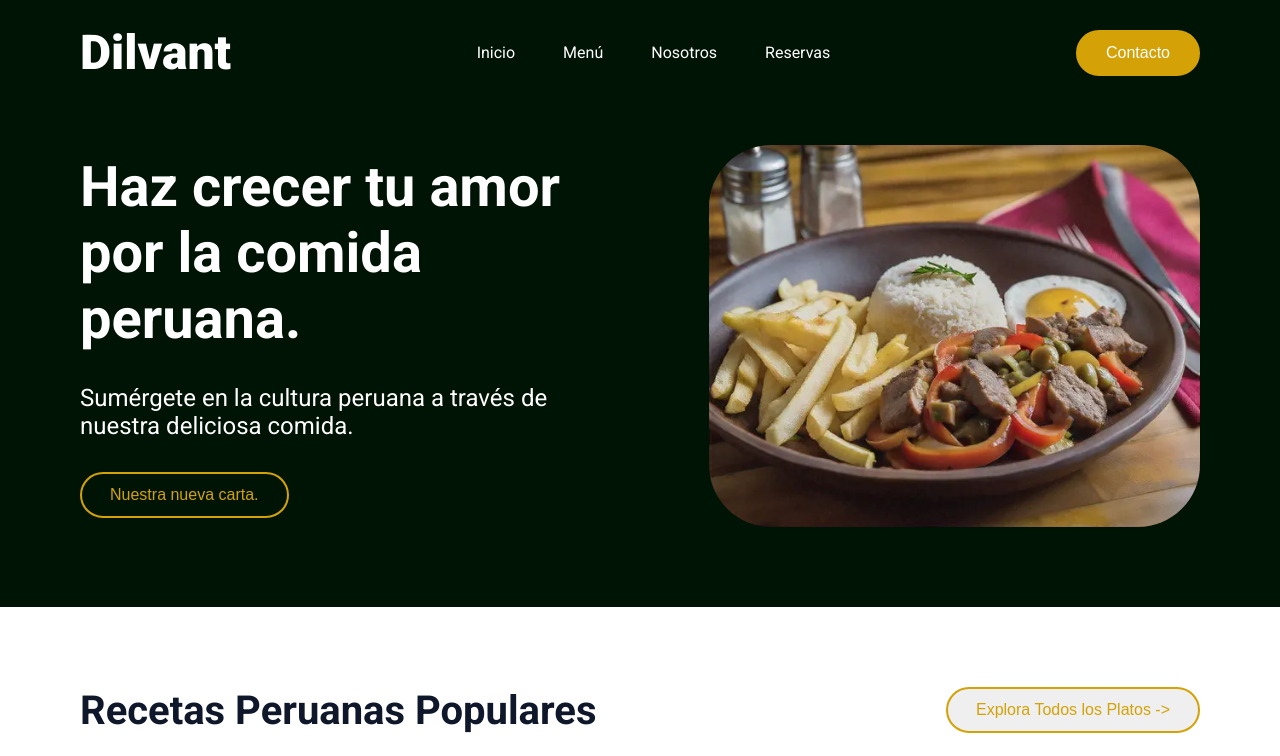
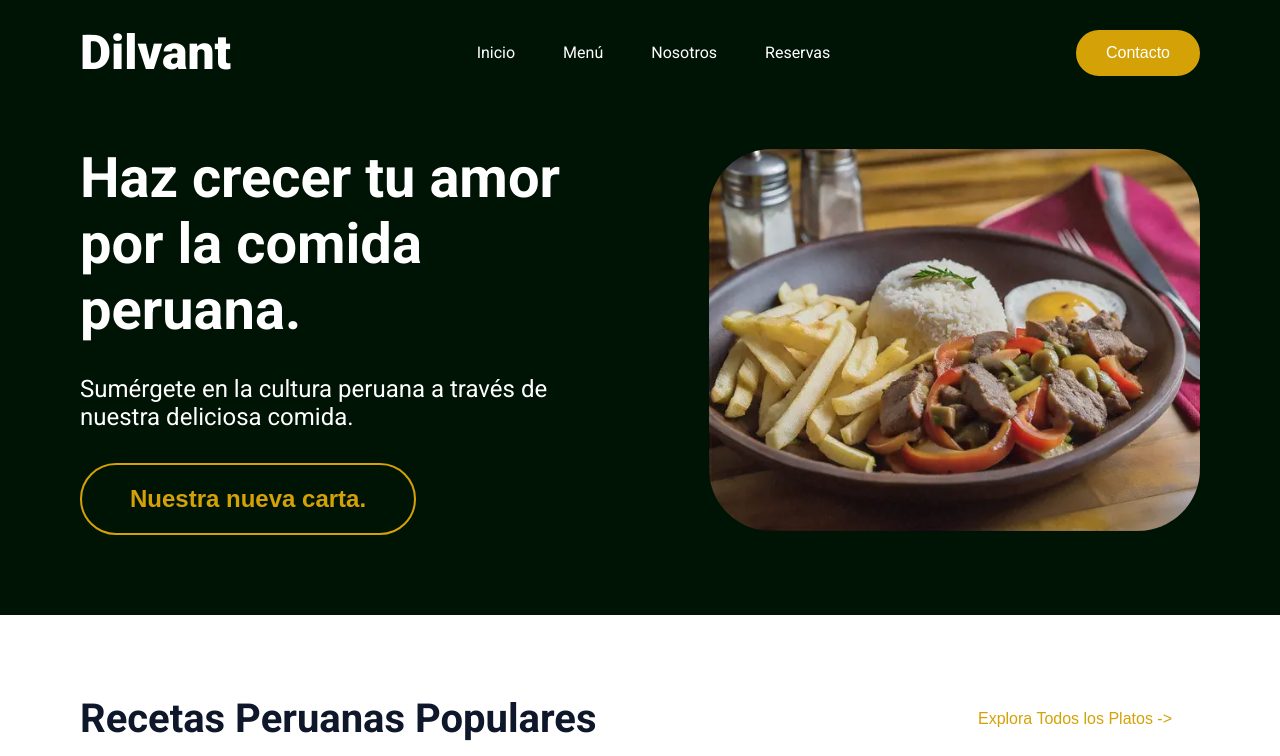
Before and after one commit to LuaGR/dilvant-landing, an Angular app: page / in a window 1280 px wide. Shown: the top 756 px of the page. Built offline with nearby package versions, Linux system fonts and the light colour scheme.

Commit message:
style: fix buttons

```diff
--- a/src/app/components/button/button.component.html
+++ b/src/app/components/button/button.component.html
@@ -1,3 +1,6 @@
-<button [style]="{ 'background-color': backgroundColor(), 'color': fontColor() }" class="custom-button">
+<button [style]="{ 'background-color': backgroundColor(),
+  'color': fontColor(), 'padding': padding(), 'font-size': fontSize(), 'font-weight': fontWeight(),
+  'border': border()
+  }" class="custom-button">
   {{ text() }}
 </button>
--- a/src/app/components/button/button.component.ts
+++ b/src/app/components/button/button.component.ts
@@ -11,4 +11,8 @@ export class ButtonComponent {
   text = input('')
   backgroundColor = input('')
   fontColor = input('')
+  padding = input('')
+  fontSize = input('')
+  fontWeight = input('')
+  border = input('')
 }
--- a/src/app/components/header/components/presentation/presentation.component.html
+++ b/src/app/components/header/components/presentation/presentation.component.html
@@ -9,7 +9,7 @@
     </div>
 
     <div>
-      <app-button text="Nuestra nueva carta." [backgroundColor]="'var(--bg-black)'" [fontColor]="'var(--primary-color)'" ></app-button>
+      <app-button text="Nuestra nueva carta." [backgroundColor]="'var(--bg-black)'" [fontColor]="'var(--primary-color)'" [padding]="'20px 48px'" [fontSize]="'24px'" [fontWeight]="'700'"></app-button>
     </div>
   </article>
 
--- a/src/app/components/main/components/recipes/recipes.component.html
+++ b/src/app/components/main/components/recipes/recipes.component.html
@@ -7,6 +7,9 @@
     <app-button
       text="Explora Todos los Platos ->"
       [fontColor]="'var(--primary-color)'"
+      [backgroundColor]="'transparent'"
+      [border]="'none'"
+      [fontWeight]="'500'"
     ></app-button>
   </div>
 </header>
--- a/src/app/components/main/components/reservation/reservation.component.html
+++ b/src/app/components/main/components/reservation/reservation.component.html
@@ -12,7 +12,7 @@
     </div>
 
     <div>
-      <app-button text="Reservar" [backgroundColor]="'var(--bg-black)'" [fontColor]="'var(--primary-color)'" ></app-button>
+      <app-button text="Reservar" [backgroundColor]="'var(--bg-black)'" [fontColor]="'var(--primary-color)'" [padding]="'20px 48px'" [fontSize]="'24px'" [fontWeight]="'700'"></app-button>
     </div>
   </article>
 
```
